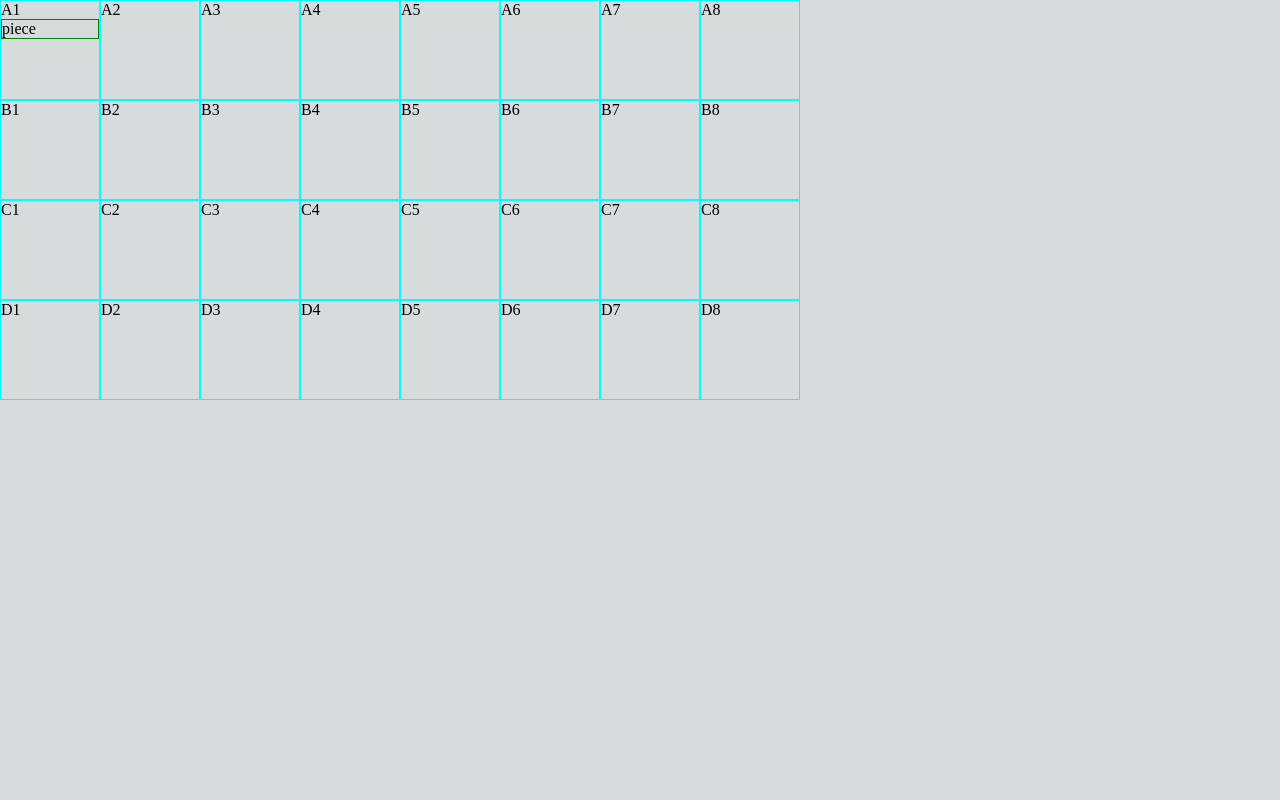
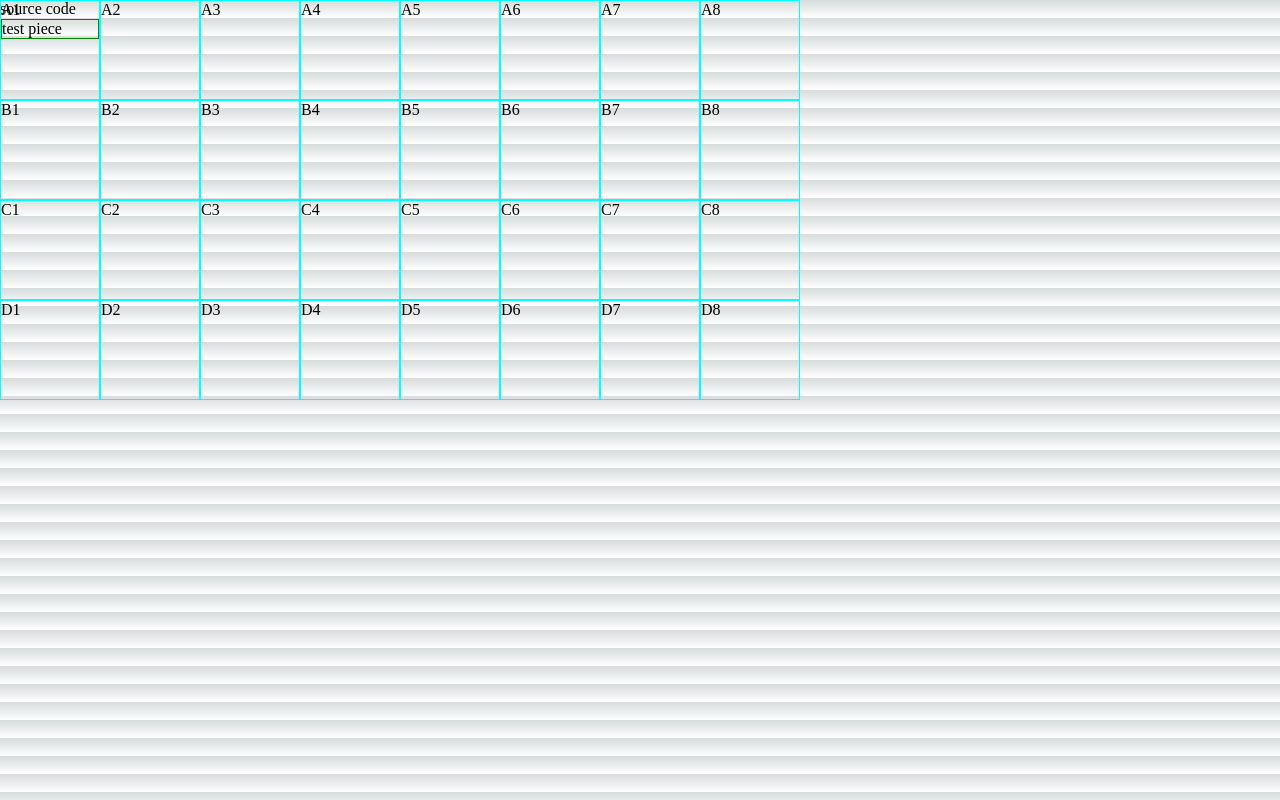
Before and after one commit to Jeffmagma/chess, a Next.js app: page / in a window 1280 px wide. Built offline with nearby package versions, Linux system fonts and the light colour scheme.

Commit message:
movement is highlighted

```diff
--- a/pages/index.tsx
+++ b/pages/index.tsx
@@ -3,23 +3,73 @@
 import React, {Dispatch, SetStateAction, useState} from "react";
 
 interface PieceProps {
-	set_selected: Dispatch<SetStateAction<point | null>>;
 	row: number;
 	col: number;
 	piece: string;
-	set_positions: Dispatch<SetStateAction<Array<Array<string>>>>;
+	board: string[][];
+	selected: point | null;
+	set_selected: Dispatch<SetStateAction<point | null>>;
+	set_positions: Dispatch<SetStateAction<string[][]>>;
+	moves: point[];
+	set_moves: Dispatch<SetStateAction<point[]>>;
 }
 
-function Piece({set_selected, row, piece, col, set_positions}: PieceProps) {
+enum piece_names {
+	test = "test",
+	pawn = "pawn",
+}
+
+function pawn_moves(board: string[][], position: point): point[] {
+	const direction = 1;
+	let r: point[] = [];
+	if (board[position.x][position.y + direction] === "") {
+		r.push({x: position.x, y: position.y + direction});
+	}
+	if (board[position.x][position.y + direction * 2] === "") {
+		r.push({x: position.x, y: position.y + direction * 2});
+	}
+	return r;
+}
+
+const pieces: { [key: string]: { render: JSX.Element, moves: (board: string[][], position: point) => point[] } } = {
+	test: {
+		render: <div>test piece</div>,
+		moves: (board, position) => {
+			return [{x: position.x - 1, y: position.y},
+				{x: position.x + 1, y: position.y},
+				{x: position.x, y: position.y - 1},
+				{x: position.x, y: position.y + 1},
+			]
+		}
+	},
+	pawn: {
+		render: <div>pawn</div>,
+		moves: pawn_moves
+	}
+}
+
+function Piece({selected, set_selected, row, piece, col, set_positions, set_moves, board}: PieceProps) {
 	const [position, set_position] = useState<point>({x: row, y: col});
 	return (
-		<motion.div drag style={{border: "1px solid green"}} dragSnapToOrigin={true} dragElastic={0} dragMomentum={false}
+		<motion.div drag style={{border: "1px solid " + (selected == position ? "red" : "green")}} dragSnapToOrigin={true} dragElastic={0} dragMomentum={false}
+		            onClick={() => {
+			            if (selected == position) {
+				            set_selected(null);
+				            set_moves([]);
+			            } else {
+				            set_selected(position);
+				            set_moves([...pieces[piece].moves(board, {x: row, y: col})]);
+			            }
+		            }}
 		            onDragStart={() => {
 			            set_selected(position);
-		            }
-		            }
+			            set_moves([...pieces[piece].moves(board, {x: row, y: col})]);
+		            }}
 		            onDragEnd={(event: PointerEvent) => {
-			            const x = document.elementsFromPoint(event.clientX, event.clientY)[1];
+			            set_moves([]);
+			            const elements = document.elementsFromPoint(event.clientX, event.clientY);
+			            const x = elements[elements.length - 3];
+			            console.log(elements);
 			            const new_position = {x: parseInt(x.getAttribute("data-row")!), y: parseInt(x.getAttribute("data-col")!)};
 			            set_positions(prev_position => {
 				            if (position.x == new_position.x && position.y == new_position.y) {
@@ -33,16 +83,19 @@
 			            })
 			            set_position(new_position);
 			            console.log(x.getAttribute("data-row"), x.getAttribute("data-col"));
-		            }
-		            }>
-			piece
+		            }}>
+			{pieces[piece].render}
 		</motion.div>);
 }
 
-function Square({set_selected, row, piece, col, set_positions}: PieceProps) {
-	return <div data-row={row} data-col={col} style={{width: "100px", height: "100px", border: "1px cyan solid"}}>
+function Square({selected, set_selected, row, piece, col, set_positions, set_moves, moves, board}: PieceProps) {
+	let color = "cyan";
+	if (moves.some(position => position.x === row && position.y === col)) {
+		color = "pink";
+	}
+	return <div data-row={row} data-col={col} style={{width: "100px", height: "100px", border: "1px solid " + color}}>
 		{String.fromCharCode('A'.charCodeAt(0) + row) + (col + 1)}
-		{piece ? <Piece set_selected={set_selected} piece={piece} row={row} col={col} set_positions={set_positions}/> : <></>}
+		{piece !== "" ? <Piece selected={selected} set_selected={set_selected} piece={piece} row={row} col={col} set_positions={set_positions} set_moves={set_moves} board={board} moves={moves}/> : <></>}
 	</div>
 }
 
@@ -52,7 +105,7 @@
 }
 
 const initial_board = [
-	["test", "", "", "", "", "", "", ""],
+	[piece_names.test, "", "", "", "", "", "", ""],
 	["", "", "", "", "", "", "", ""],
 	["", "", "", "", "", "", "", ""],
 	["", "", "", "", "", "", "", ""],
@@ -60,26 +113,31 @@
 
 function Board() {
 	const [positions, set_positions] = useState(initial_board);
-	const [_selected, set_selected] = useState<point | null>(null);
+	const [selected, set_selected] = useState<point | null>(null);
+	const [moves, set_moves] = useState<point[]>([]);
 
 	return (
-		<div style={{position: "absolute", display: "grid", gridTemplateColumns: "1fr 1fr 1fr 1fr 1fr 1fr 1fr 1fr"}}>
-			{positions.map((pieces, row) => pieces.map((piece, col) =>
-				<Square key={"" + row + col} row={row} col={col} piece={piece} set_selected={set_selected} set_positions={set_positions}/>
-			))}
-		</div>)
+		<div>
+			<div style={{position: "absolute", display: "grid", gridTemplateColumns: "1fr 1fr 1fr 1fr 1fr 1fr 1fr 1fr"}}>
+				{positions.map((pieces, row) => pieces.map((piece, col) =>
+					<Square selected={selected} key={"" + row + col} row={row} col={col} piece={piece} set_selected={set_selected} set_positions={set_positions} set_moves={set_moves} moves={moves} board={positions}/>
+				))}
+			</div>
+		</div>
+	)
 }
 
 export default function Home() {
 	return (
 		<>
 			<Head>
-				<title>Create Next App</title>
+				<title>chess test</title>
 				<meta name="description" content="Generated by create next app"/>
 				<meta name="viewport" content="width=device-width, initial-scale=1"/>
 				<link rel="icon" href="/favicon.ico"/>
 			</Head>
 			<Board/>
+			<a href={"https://github.com/Jeffmagma/chess"}>source code</a>
 		</>
 	)
 }
```
